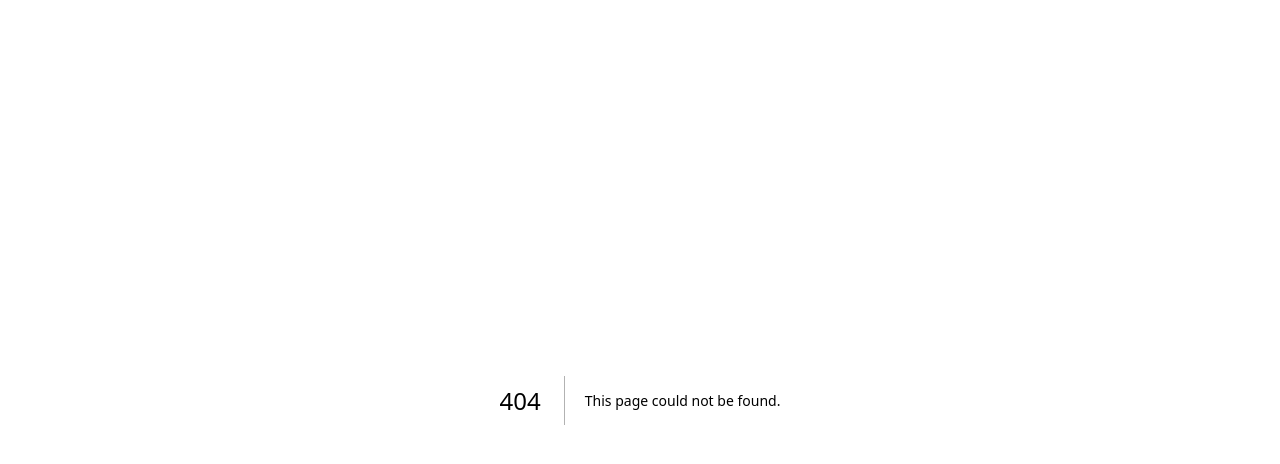
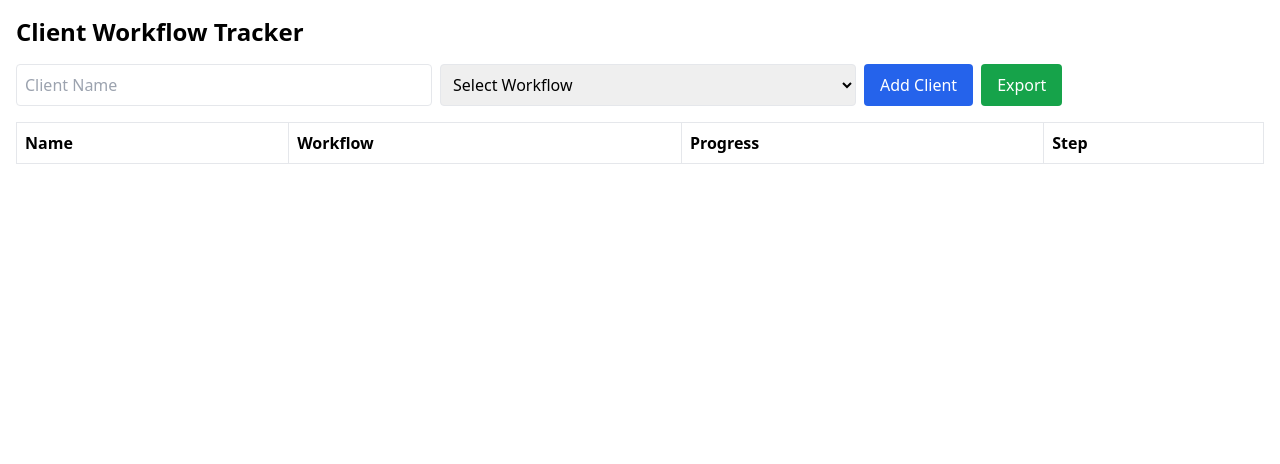
Before and after one commit to dezaritto/meta-workflow-selector, a Next.js app: page /pages/dashboard in a window 1280 px wide. Before the commit this address had no page. Shown: the top 464 px of the page. Built offline with nearby package versions, Linux system fonts and the light colour scheme.

Commit message:
Create dashboard.js with tracking functionality

```diff
--- /dev/null
+++ b/pages/pages/dashboard.js
@@ -0,0 +1,143 @@
+import { useEffect, useState } from "react";
+import * as XLSX from "xlsx";
+
+const workflows = {
+  "Full Plan – No Plan": [
+    "Intro Meeting",
+    "Risk Profiling",
+    "Financial Needs Analysis",
+    "Plan Presentation",
+    "Implementation",
+    "Welcome Email"
+  ],
+  "Limited Plan – With Plan": [
+    "Needs Refresh",
+    "Plan Review",
+    "Execution",
+    "Check-in Call"
+  ],
+  "Product Advice": [
+    "Clarify Need",
+    "Product Selection",
+    "Quoting",
+    "Implementation"
+  ],
+  "Intermediary Only": [
+    "Receive Request",
+    "Form Handling",
+    "Confirm Update"
+  ],
+  "Intermediary to Planning Introduction": [
+    "Reintroduction Email",
+    "Set Review Call",
+    "Value Discussion",
+    "Conversion"
+  ]
+};
+
+export default function Dashboard() {
+  const [clients, setClients] = useState([]);
+  const [newClient, setNewClient] = useState({ name: "", workflow: "" });
+
+  useEffect(() => {
+    const saved = localStorage.getItem("clients");
+    if (saved) setClients(JSON.parse(saved));
+  }, []);
+
+  useEffect(() => {
+    localStorage.setItem("clients", JSON.stringify(clients));
+  }, [clients]);
+
+  const updateStep = (index, step) => {
+    const updated = [...clients];
+    updated[index].currentStep = step;
+    updated[index].steps[step].completed = true;
+    setClients(updated);
+  };
+
+  const addClient = () => {
+    const steps = workflows[newClient.workflow].map(label => ({ label, completed: false, notes: "" }));
+    setClients([...clients, { ...newClient, steps, currentStep: 0 }]);
+    setNewClient({ name: "", workflow: "" });
+  };
+
+  const exportToExcel = () => {
+    const data = clients.map(c => ({
+      Name: c.name,
+      Workflow: c.workflow,
+      "Current Step": c.steps[c.currentStep]?.label || "",
+      Completed: c.steps.filter(s => s.completed).length + "/" + c.steps.length
+    }));
+    const worksheet = XLSX.utils.json_to_sheet(data);
+    const workbook = XLSX.utils.book_new();
+    XLSX.utils.book_append_sheet(workbook, worksheet, "Clients");
+    XLSX.writeFile(workbook, "ClientProgress.xlsx");
+  };
+
+  return (
+    <div className="p-4">
+      <h1 className="text-2xl font-bold mb-4">Client Workflow Tracker</h1>
+
+      <div className="flex gap-2 mb-4">
+        <input
+          type="text"
+          placeholder="Client Name"
+          value={newClient.name}
+          onChange={e => setNewClient({ ...newClient, name: e.target.value })}
+          className="border p-2 rounded w-1/3"
+        />
+        <select
+          value={newClient.workflow}
+          onChange={e => setNewClient({ ...newClient, workflow: e.target.value })}
+          className="border p-2 rounded w-1/3"
+        >
+          <option value="">Select Workflow</option>
+          {Object.keys(workflows).map(w => (
+            <option key={w}>{w}</option>
+          ))}
+        </select>
+        <button onClick={addClient} className="bg-blue-600 text-white px-4 py-2 rounded">
+          Add Client
+        </button>
+        <button onClick={exportToExcel} className="bg-green-600 text-white px-4 py-2 rounded">
+          Export
+        </button>
+      </div>
+
+      <table className="w-full text-left border">
+        <thead>
+          <tr>
+            <th className="border p-2">Name</th>
+            <th className="border p-2">Workflow</th>
+            <th className="border p-2">Progress</th>
+            <th className="border p-2">Step</th>
+          </tr>
+        </thead>
+        <tbody>
+          {clients.map((client, index) => (
+            <tr key={index}>
+              <td className="border p-2">{client.name}</td>
+              <td className="border p-2">{client.workflow}</td>
+              <td className="border p-2">
+                {client.steps.filter(s => s.completed).length}/{client.steps.length}
+              </td>
+              <td className="border p-2">
+                <select
+                  value={client.currentStep}
+                  onChange={e => updateStep(index, Number(e.target.value))}
+                  className="p-1 border rounded"
+                >
+                  {client.steps.map((s, i) => (
+                    <option key={i} value={i}>
+                      {s.label} {s.completed ? "✓" : ""}
+                    </option>
+                  ))}
+                </select>
+              </td>
+            </tr>
+          ))}
+        </tbody>
+      </table>
+    </div>
+  );
+}
```
